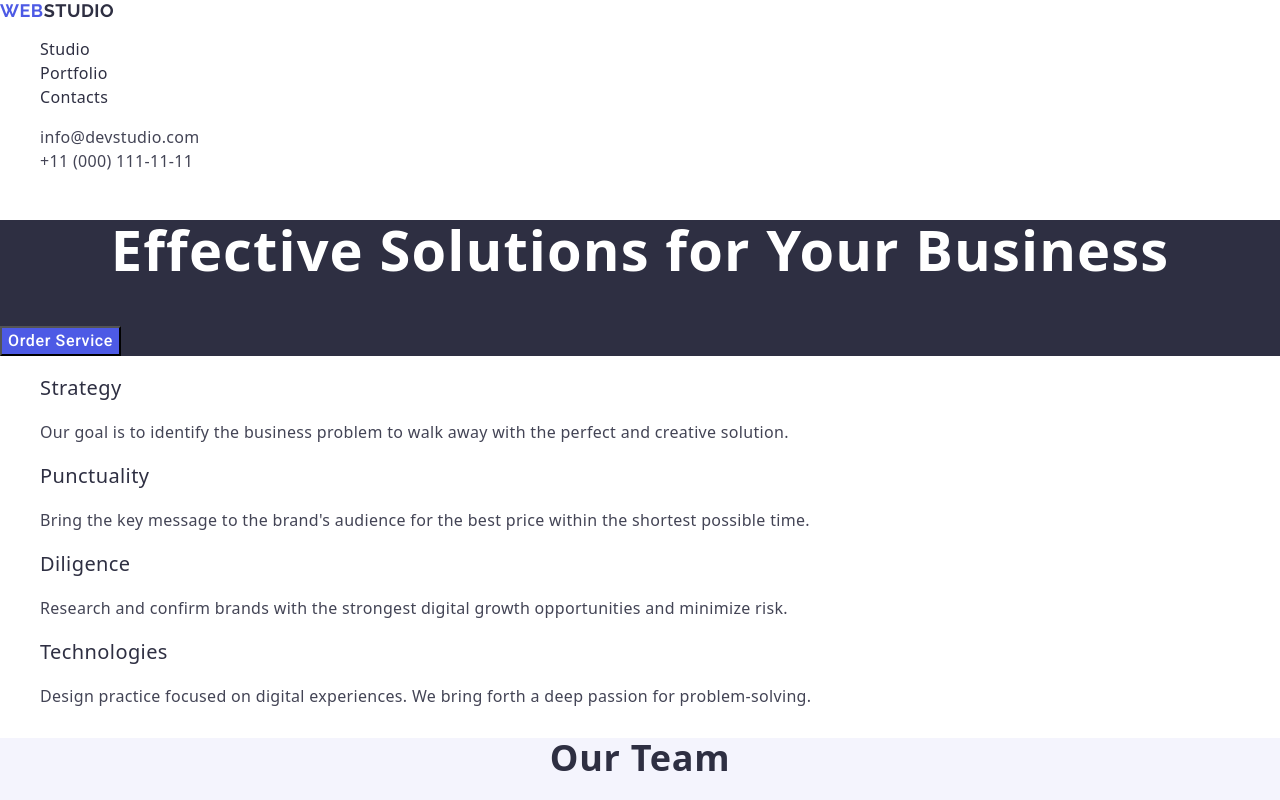
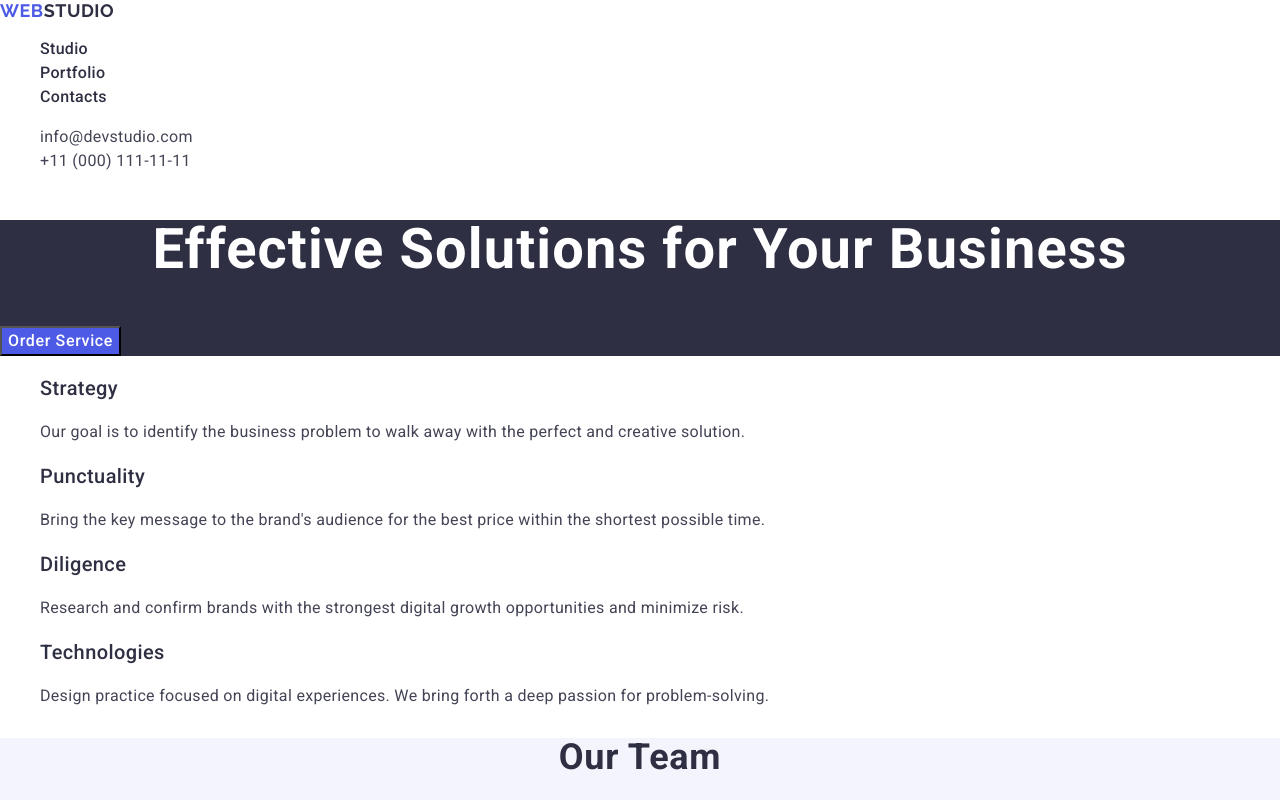
Before and after one commit to Liliia-Zharikova14081998/goit-markup-hw-02, a plain HTML site: page index.html in a window 1280 px wide. Shown: the top 800 px of the page. Drawn offline with nearby package versions, Linux system fonts and the light colour scheme.

Commit message:
changes 2

```diff
--- a/css/styles.css
+++ b/css/styles.css
@@ -1,6 +1,6 @@
-.body {
+body {
+  font-family: "Roboto", sans-serif;
   color: #434455;
-  font-family: "Roboto", sans-serif;
   background-color: #ffffff;
 }
 
--- a/index.html
+++ b/index.html
@@ -29,9 +29,9 @@
           >Web<span class="logo-studio">Studio</span></a
         >
         <ul>
-          <li><a class="link" href="#studio">Studio</a></li>
-          <li><a class="link" href="#portfolio">Portfolio</a></li>
-          <li><a class="link" href="#contacts">Contacts</a></li>
+          <li><a class="link" href="">Studio</a></li>
+          <li><a class="link" href="">Portfolio</a></li>
+          <li><a class="link" href="">Contacts</a></li>
         </ul>
       </nav>
       <address class="contacts">
```
